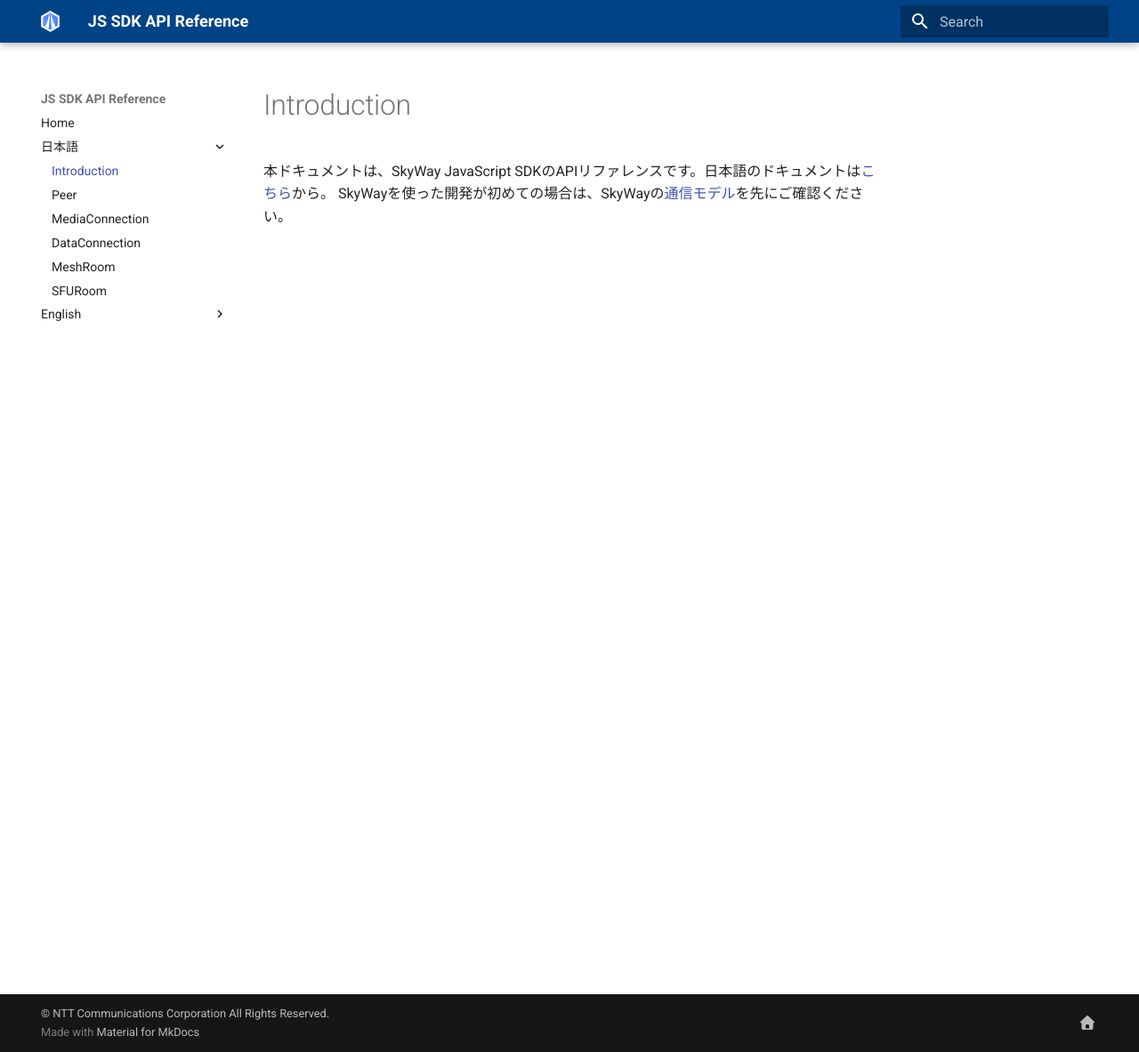
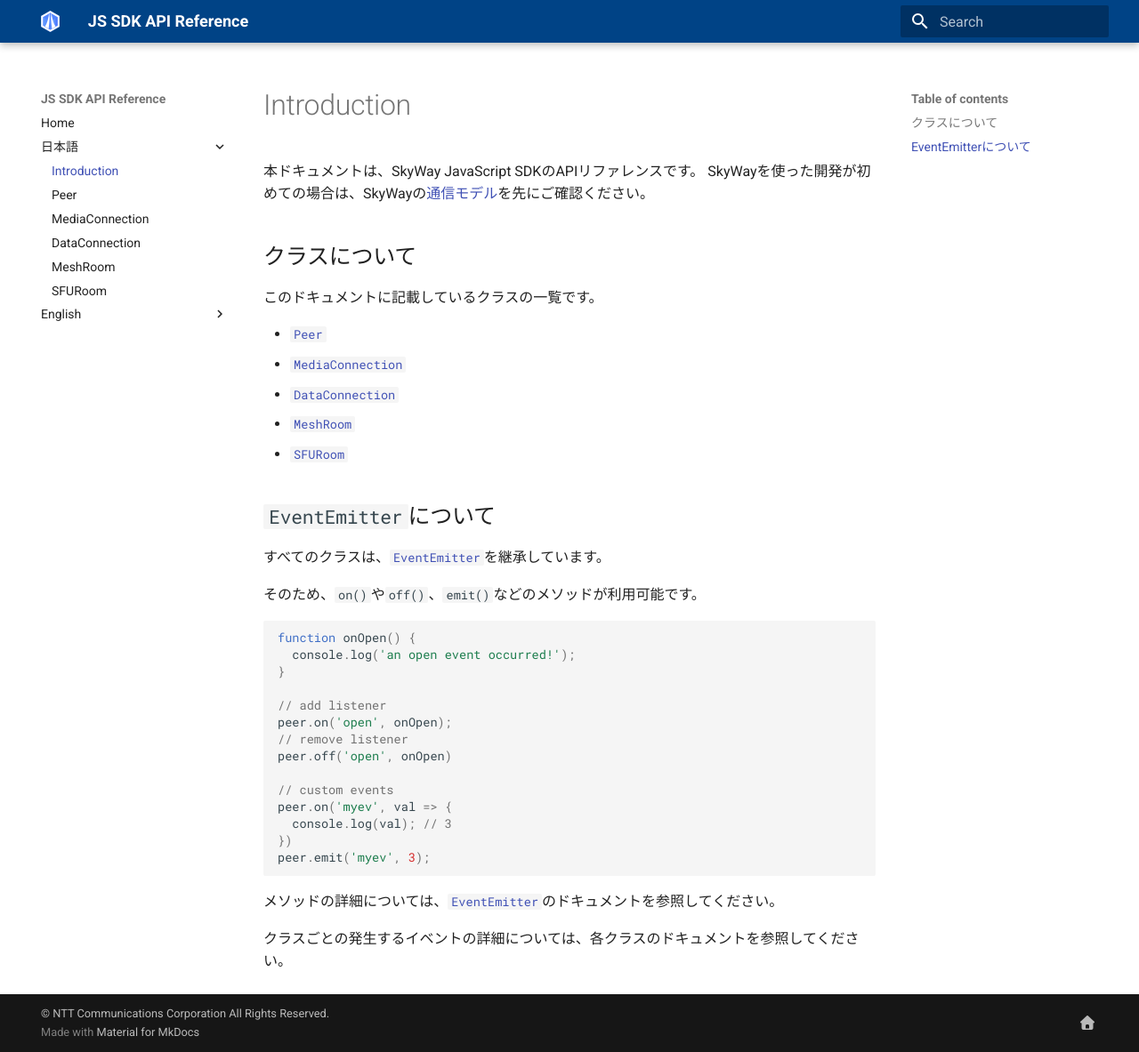
Before and after one commit to skyway/skyway-js-sdk-doc, an MkDocs documentation site: the page built from docs/ja/index.md, in a window 1280 px wide and 1183 px high. Shown: the whole window at 89% size. Built offline with MkDocs 1.6.1 and Material for MkDocs 9.7.7, drawn with Linux system fonts in a browser that asks for light colours; old or Windows-style settings are respelled for this version of MkDocs.

Commit message:
Add intro about event-emitter

````diff
--- a/docs/ja/index.md
+++ b/docs/ja/index.md
@@ -1,2 +1,39 @@
-本ドキュメントは、SkyWay JavaScript SDKのAPIリファレンスです。日本語のドキュメントは[こちら](peer.md)から。
+本ドキュメントは、SkyWay JavaScript SDKのAPIリファレンスです。
 SkyWayを使った開発が初めての場合は、SkyWayの[通信モデル](https://webrtc.ecl.ntt.com/communication-model.html)を先にご確認ください。
+
+## クラスについて
+
+このドキュメントに記載しているクラスの一覧です。
+
+- [`Peer`](./peer)
+- [`MediaConnection`](./mediaconnection)
+- [`DataConnection`](./dataconnection)
+- [`MeshRoom`](./meshroom)
+- [`SFURoom`](./sfuroom)
+
+## `EventEmitter`について
+
+すべてのクラスは、[`EventEmitter`](https://nodejs.org/api/events.html#events_class_eventemitter)を継承しています。
+
+そのため、`on()`や`off()`、`emit()`などのメソッドが利用可能です。
+
+```js
+function onOpen() {
+  console.log('an open event occurred!');
+}
+
+// add listener
+peer.on('open', onOpen);
+// remove listener
+peer.off('open', onOpen)
+
+// custom events
+peer.on('myev', val => {
+  console.log(val); // 3
+})
+peer.emit('myev', 3);
+```
+
+メソッドの詳細については、[`EventEmitter`](https://nodejs.org/api/events.html#events_class_eventemitter)のドキュメントを参照してください。
+
+クラスごとの発生するイベントの詳細については、各クラスのドキュメントを参照してください。
````
